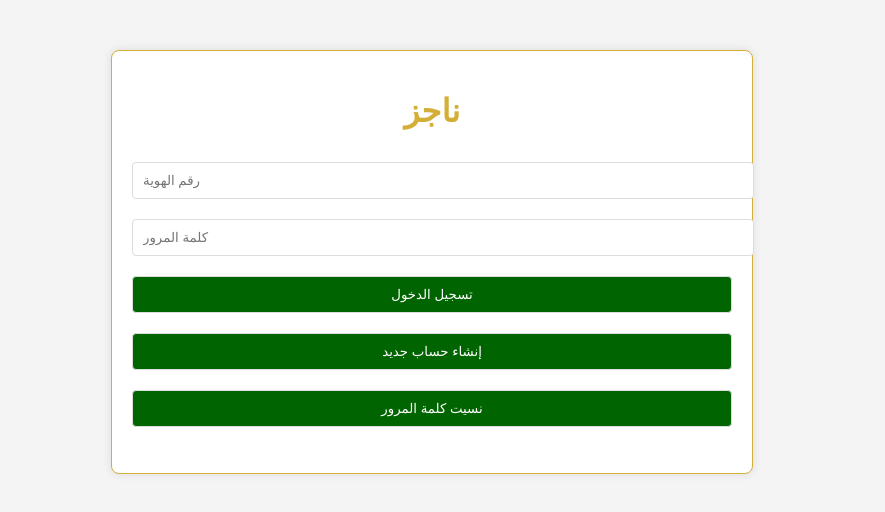
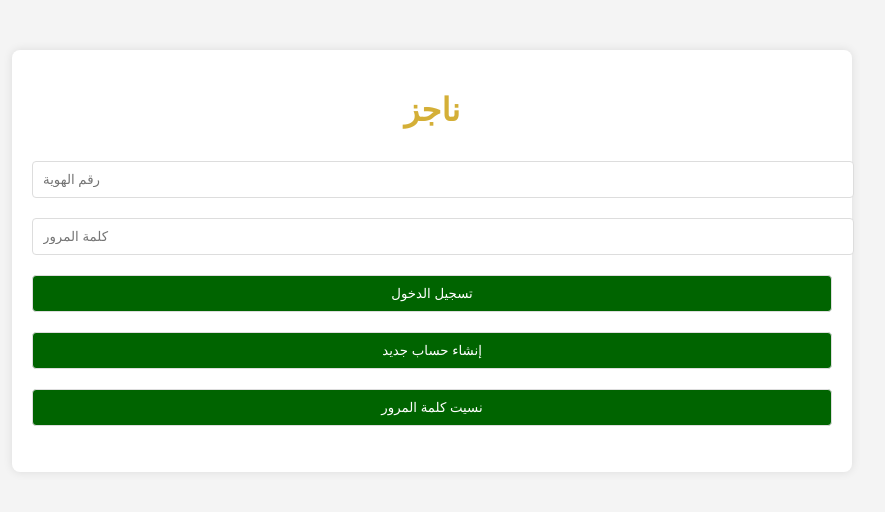
Before and after one commit to sosaskze143/najiez.sl.sa, a plain HTML site: page index.html in a window 1280 px wide. Shown: the whole page, without its empty margins (208-1093 px from the left). Drawn offline with Linux system fonts and the light colour scheme.

Commit message:
Update style.css

```diff
--- a/style.css
+++ b/style.css
@@ -5,7 +5,7 @@ body {
 }
 
 .container {
-  max-width: 600px;
+  max-width: 800px;
   margin: 50px auto;
   padding: 20px;
   background: #fff;
@@ -15,7 +15,7 @@ body {
 
 h1, h2 {
   text-align: center;
-  color: #4CAF50;
+  color: #D4AF37; /* ذهبي */
 }
 
 input, textarea, button {
@@ -27,13 +27,13 @@ input, textarea, button {
 }
 
 button {
-  background-color: #4CAF50;
+  background-color: #006400; /* أخضر غامق */
   color: white;
   cursor: pointer;
 }
 
 button:hover {
-  background-color: #45a049;
+  background-color: #004d00; /* أخضر غامق داكن */
 }
 
 .sidebar {
@@ -53,20 +53,15 @@ button:hover {
   text-align: center;
 }
 
-/* ألوان جديدة */
-h1 {
-  color: #D4AF37; /* ذهبي */
+ul {
+  list-style-type: none;
+  padding: 0;
 }
 
-button {
-  background-color: #006400; /* أخضر غامق */
+li {
+  background: #f9f9f9;
+  padding: 10px;
+  margin: 5px 0;
+  border: 1px solid #ddd;
+  border-radius: 4px;
 }
-
-button:hover {
-  background-color: #004d00; /* أخضر غامق داكن */
-}
-
-.container {
-  background-color: #ffffff; /* أبيض */
-  border: 1px solid #D4AF37; /* ذهبي */
-}
```
